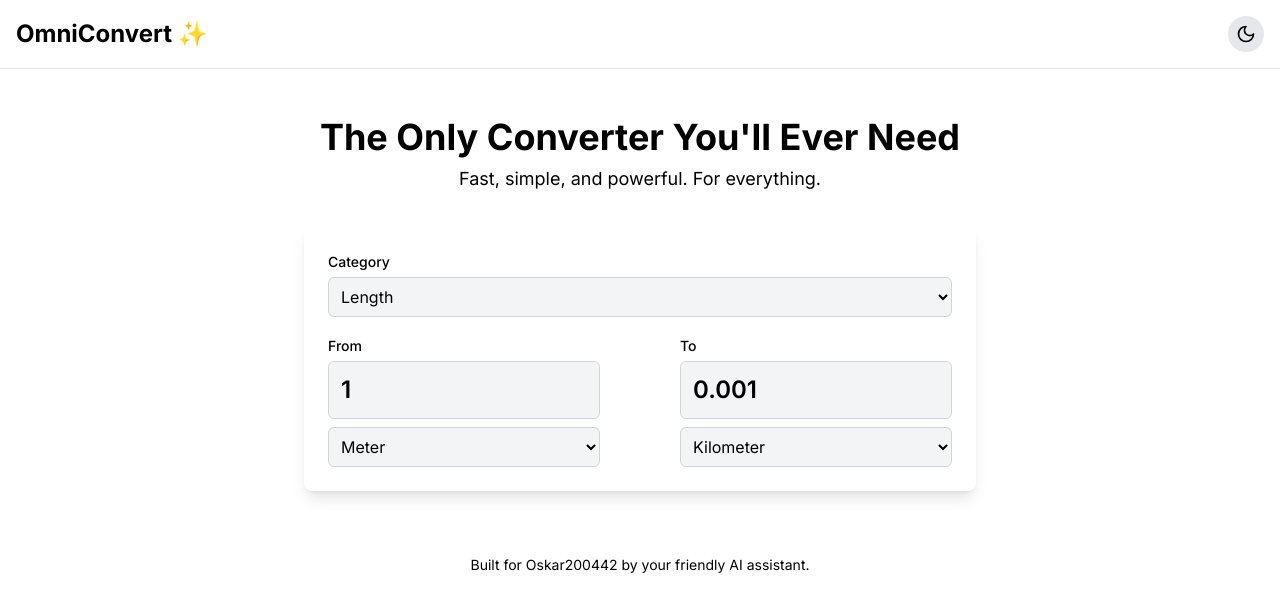
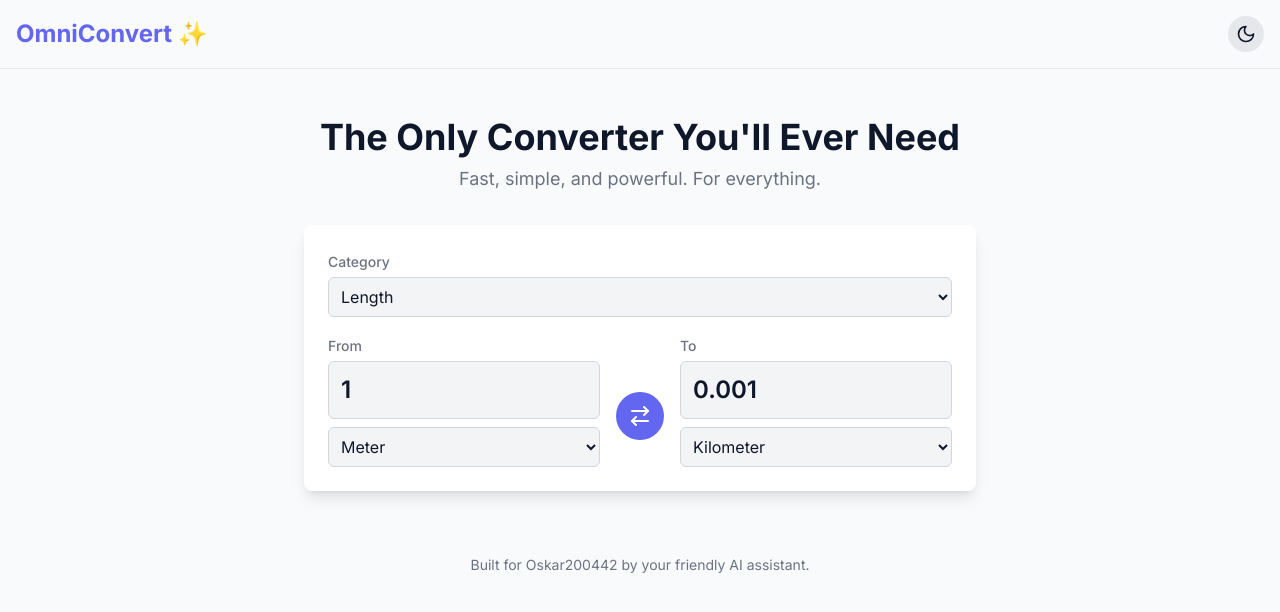
Before and after one commit to Oscar200442/OmniConvert, a Next.js app: page / in a window 1280 px wide. Shown: the top 612 px of the page. Built offline with nearby package versions, Linux system fonts and the light colour scheme.

Commit message:
Update globals.css

```diff
--- a/app/globals.css
+++ b/app/globals.css
@@ -4,19 +4,23 @@
 
 @layer base {
   :root {
-    --background: theme('colors.light.background');
-    --foreground: theme('colors.light.foreground');
-    --card: theme('colors.light.card');
-    --primary: theme('colors.light.primary');
-    --secondary: theme('colors.light.secondary');
+    --background: theme('colors.background.light');
+    --foreground: theme('colors.background.dark'); /* Use dark foreground for light theme for contrast */
+    --card: theme('colors.card.light');
+    --primary: theme('colors.primary.light');
+    --secondary: theme('colors.secondary.light');
+    --accent: theme('colors.accent.light');
+    --input-bg: theme('colors.input.light');
   }
 
   .dark {
-    --background: theme('colors.dark.background');
-    --foreground: theme('colors.dark.foreground');
-    --card: theme('colors.dark.card');
-    --primary: theme('colors.dark.primary');
-    --secondary: theme('colors.dark.secondary');
+    --background: theme('colors.background.dark');
+    --foreground: theme('colors.background.light'); /* Use light foreground for dark theme */
+    --card: theme('colors.card.dark');
+    --primary: theme('colors.primary.dark');
+    --secondary: theme('colors.secondary.dark');
+    --accent: theme('colors.accent.dark');
+    --input-bg: theme('colors.input.dark');
   }
 
   body {
```
